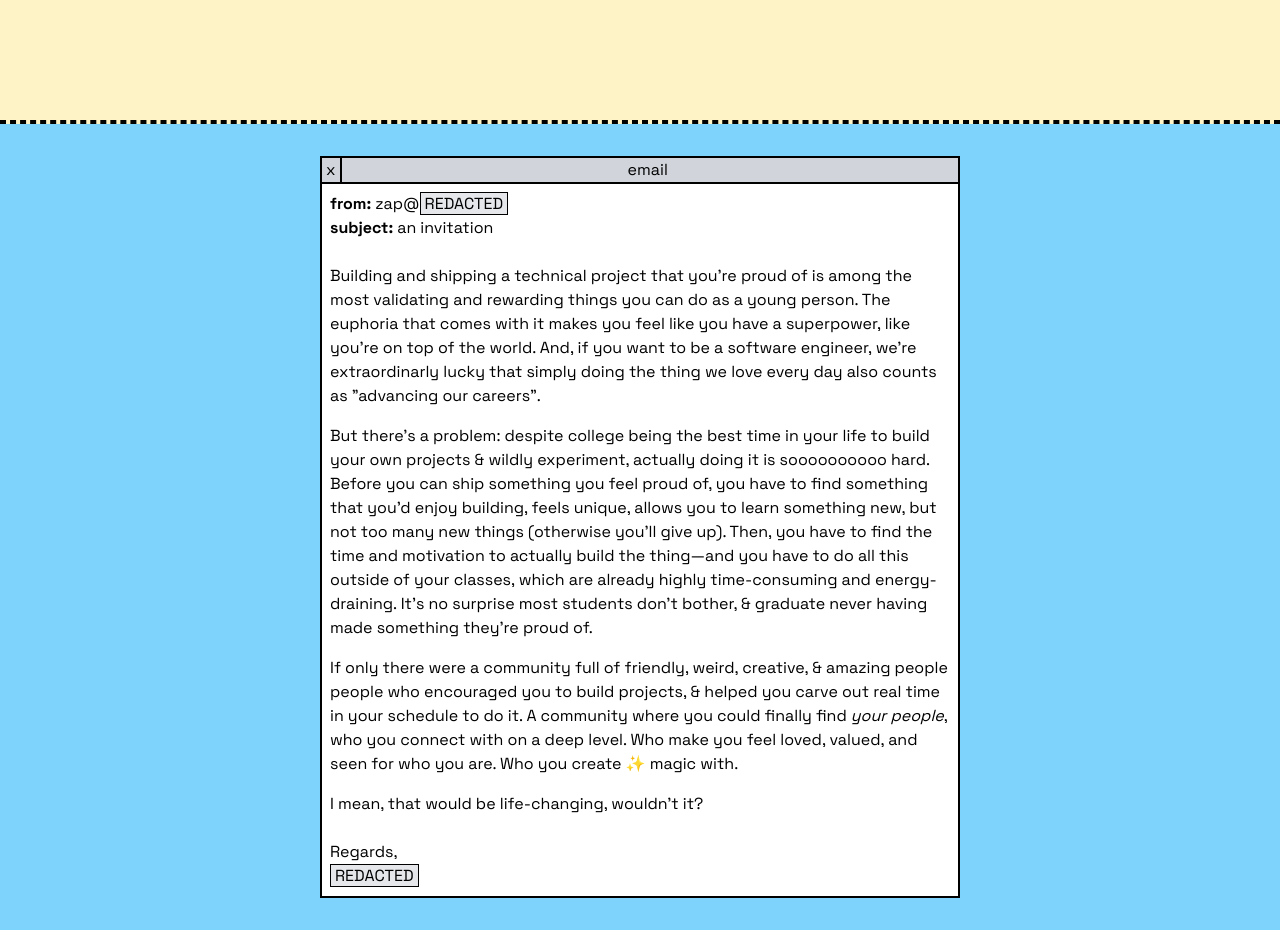
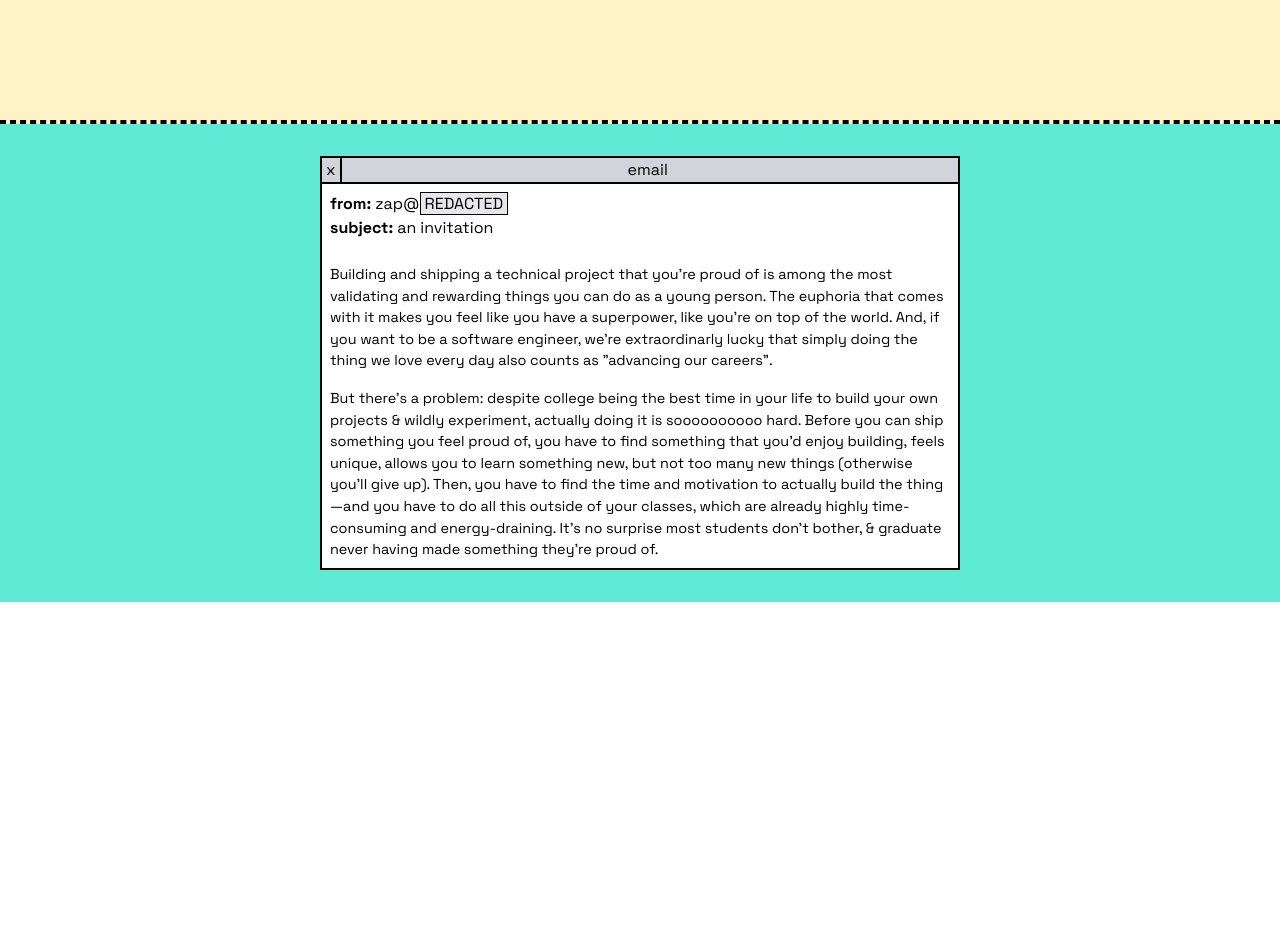
Before and after one commit to purduehackers/site, a Next.js app: page / in a window 1280 px wide. Shown: the part 680-1610 px from the top of the page. After the commit the page ends 1282 px from the top, so only its background shows below. Built offline with nearby package versions, Linux system fonts and the light colour scheme.

Commit message:
Add scrollbar

```diff
--- a/components/email.tsx
+++ b/components/email.tsx
@@ -1,5 +1,5 @@
 const Email = () => (
-  <div className="bg-sky-300">
+  <div className="bg-teal-300">
     <div className="mt-8 border-2 border-black w-11/12 sm:w-1/2 mx-auto mb-8">
       <div className="border-b-2 border-black flex flex-row px-1 bg-gray-300">
         <p className="pr-1 border-r-2 border-black">x</p>
@@ -8,7 +8,7 @@ const Email = () => (
         <div className="grow" />
         <div />
       </div>
-      <div className="bg-white p-2">
+      <div className="bg-white pl-2 pr-3 py-2 overflow-scroll h-96 scrollbar scrollbar-thin scrollbar-thumb-gray-500 scrollbar-track-gray-200">
         <p className="font-bold">
           from:{' '}
           <span className="font-normal">
@@ -22,7 +22,7 @@ const Email = () => (
           subject: <span className="font-normal">an invitation</span>
         </p>
         <br />
-        <div className="flex flex-col gap-y-4">
+        <div className="flex flex-col gap-y-4 text-mxs">
           <p>
             Building and shipping a technical project that you’re proud of is
             among the most validating and rewarding things you can do as a young
--- a/package.json
+++ b/package.json
@@ -8,7 +8,8 @@
   "dependencies": {
     "next": "latest",
     "react": "18.1.0",
-    "react-dom": "18.1.0"
+    "react-dom": "18.1.0",
+    "tailwind-scrollbar": "^1.3.1"
   },
   "devDependencies": {
     "@types/node": "17.0.35",
--- a/styles/globals.css
+++ b/styles/globals.css
@@ -1,6 +1,6 @@
-@import url("https://fonts.googleapis.com/css2?family=Space+Grotesk:wght@300;400;500;600;700&display=swap");
-@import url("https://fonts.googleapis.com/css2?family=Inter:wght@400;500;600;700&display=swap");
-@import url("https://fonts.googleapis.com/css2?family=IBM+Plex+Mono&display=swap");
+@import url('https://fonts.googleapis.com/css2?family=Space+Grotesk:wght@300;400;500;600;700&display=swap');
+@import url('https://fonts.googleapis.com/css2?family=Inter:wght@400;500;600;700&display=swap');
+@import url('https://fonts.googleapis.com/css2?family=IBM+Plex+Mono&display=swap');
 
 @tailwind base;
 @tailwind components;
--- a/tailwind.config.js
+++ b/tailwind.config.js
@@ -29,9 +29,9 @@ module.exports = {
         xs: '375px'
       },
       fontSize: {
-        mxs: '.85rem'
+        mxs: '.9rem'
       }
     }
   },
-  plugins: []
+  plugins: [require('tailwind-scrollbar')]
 }
```
Also changed, not shown: 1 other file (tests, documents, lock files or other folders).
